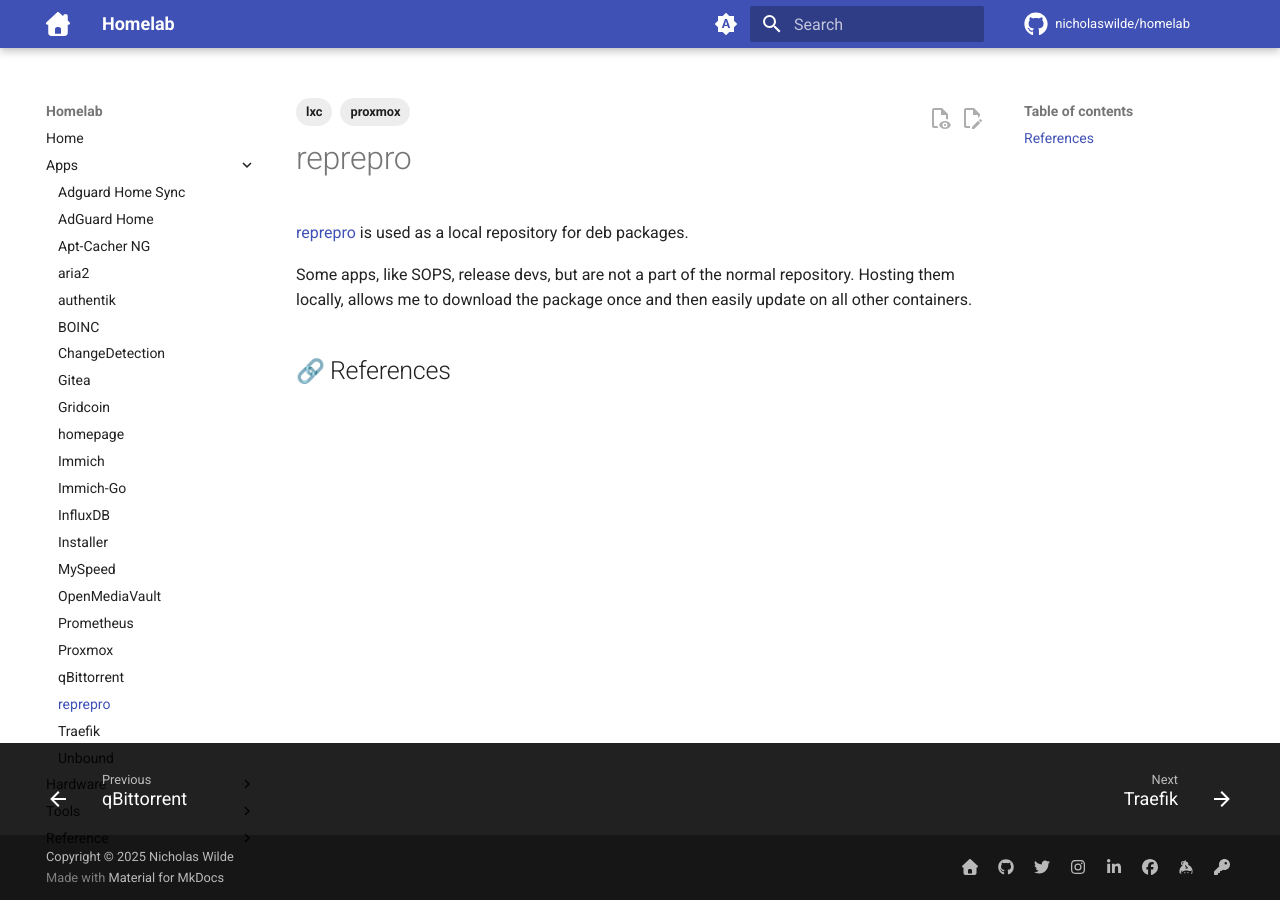
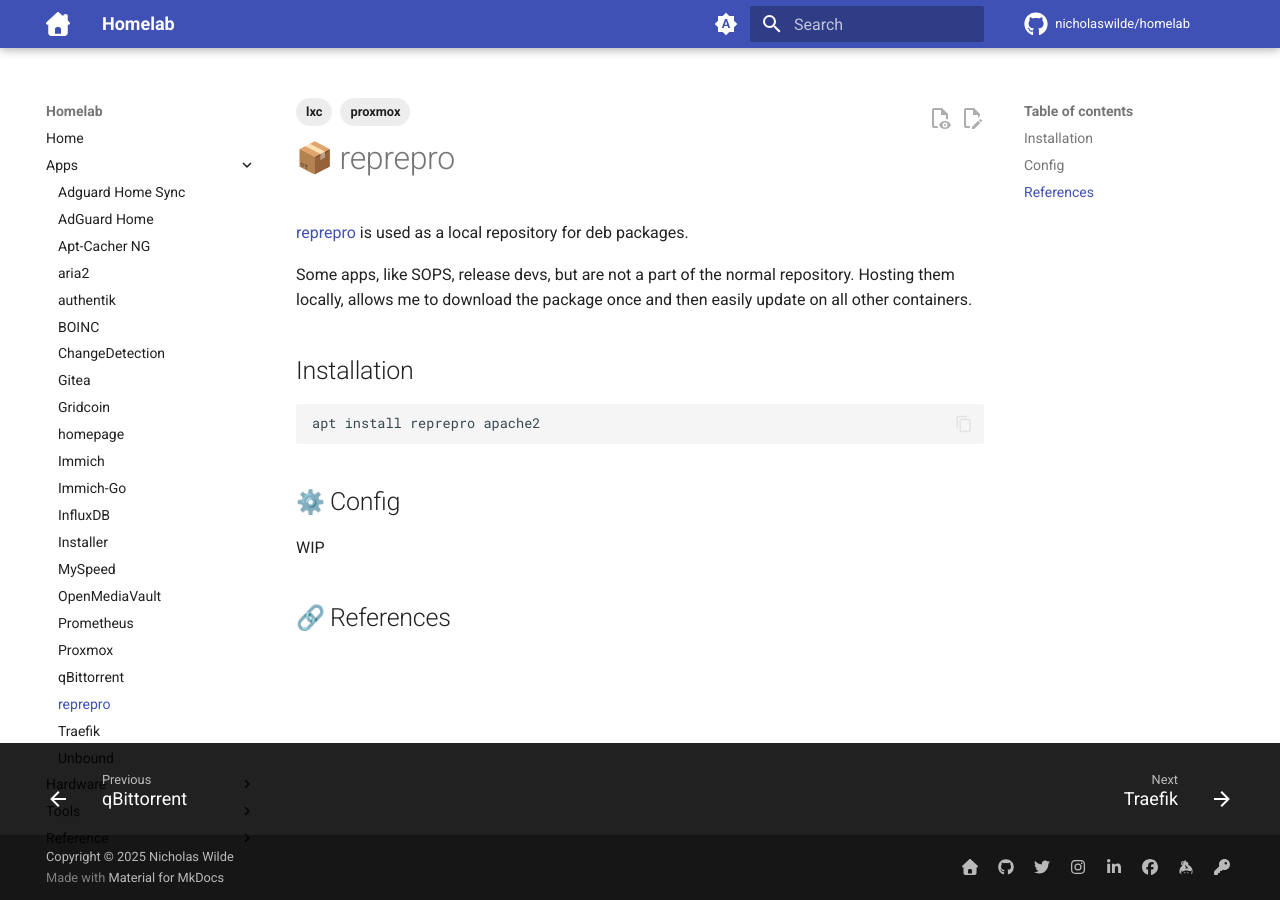
Before and after one commit to nicholaswilde/homelab, an MkDocs documentation site: the page built from docs/apps/reprepro.md, in a window 1280 px wide. Built offline with MkDocs 1.6.1 and Material for MkDocs 9.7.7, drawn with Linux system fonts in a browser that asks for light colours; emoji names are drawn with the system emoji font; comment, search, counter and statistics services are not loaded.

Commit message:
Update reprepro.md

````diff
--- a/docs/apps/reprepro.md
+++ b/docs/apps/reprepro.md
@@ -3,12 +3,22 @@
   - lxc
   - proxmox
 ---
-# reprepro
+# :package: reprepro
 
 [reprepro][1] is used as a local repository for deb packages.
 
 Some apps, like SOPS, release devs, but are not a part of the normal repository. Hosting them locally, allows me to download the package once and then easily update on all other containers.
 
+## Installation
+
+```shell
+apt install reprepro apache2
+```
+
+## :gear: Config
+
+WIP
+
 ## :link: References
 
 [1]: <https://santi-bassett.blogspot.com/2014/07/setting-up-apt-repository-with-reprepro.html?m=1>
````
